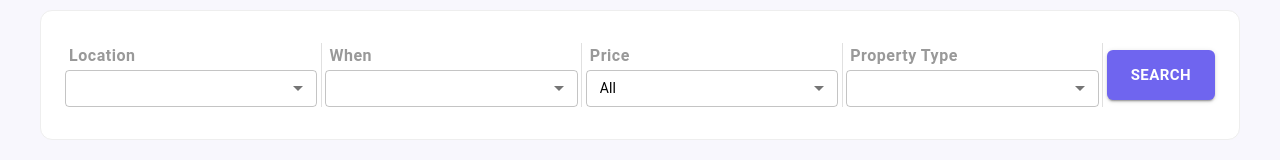
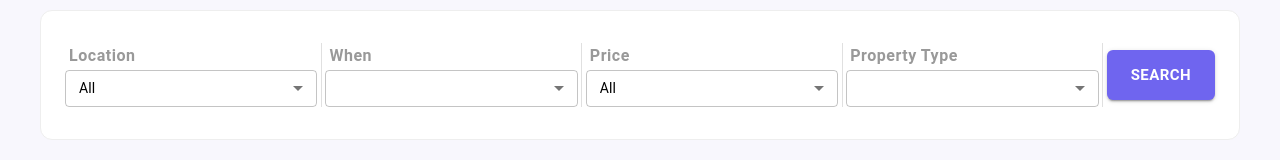
Before and after one commit to Inventor77/Rent-a-Property, a React (Create React App) app: page / in a window 1280 px wide. Shown: the part 224-384 px from the top of the page. Built offline with nearby package versions, Linux system fonts and the light colour scheme.

Commit message:
added menuItems to location

```diff
--- a/src/components/Filter/Filter.jsx
+++ b/src/components/Filter/Filter.jsx
@@ -25,9 +25,11 @@ const StyledFormHelperText = styled(FormHelperText)(({ theme }) => ({
 	fontSize: "16px",
 }));
 
+const LOCATION = ["All"];
 const PRICE_RANGE = ["All", 500, 1500, 2500];
 
 function Filter() {
+	const [location, setLocation] = useState("All");
 	const [priceRange, setPriceRange] = useState("All");
 
 	return (
@@ -35,9 +37,14 @@ function Filter() {
 			<FormControl size='small' sx={{ width: "25ch" }} variant='outlined'>
 				<StyledFormHelperText>Location</StyledFormHelperText>
 				<StyledSelect
-				// value={}
-				// onChange={handleChange}
-				></StyledSelect>
+					value={location}
+					onChange={(e) => setLocation(e.target.value)}>
+					{LOCATION.map((val) => (
+						<MenuItem key={val} value={val}>
+							{val}
+						</MenuItem>
+					))}
+				</StyledSelect>
 			</FormControl>
 			<Divider orientation='vertical' flexItem />
 			<FormControl size='small' sx={{ width: "25ch" }} variant='outlined'>
```
